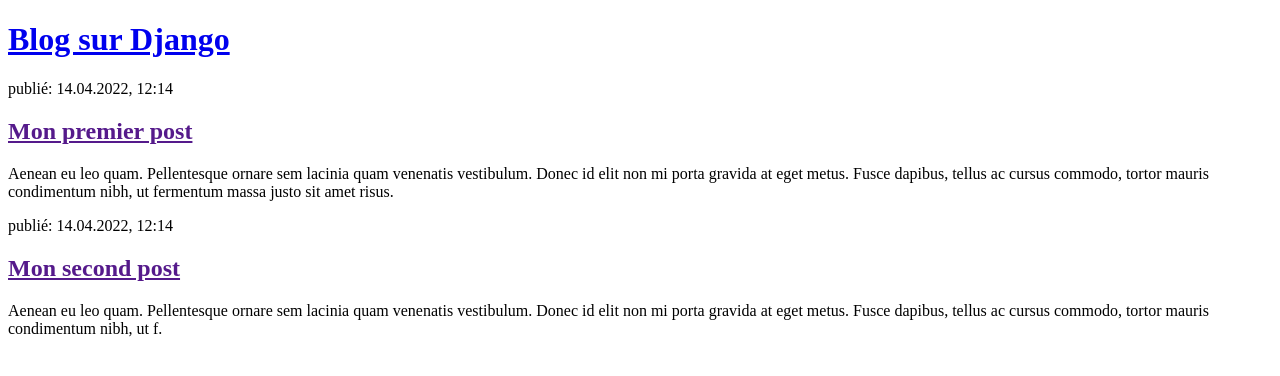
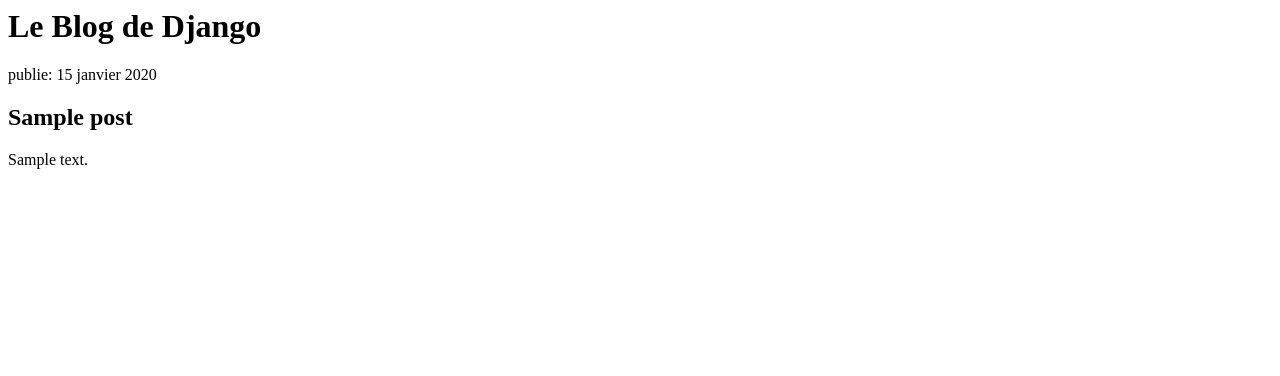
Before and after one commit to harounatraore894-art/Mon-Premier-Blog, a Django app: page / in a window 1280 px wide. Shown: the top 376 px of the page. Run offline with Django 5.2, Linux system fonts and the light colour scheme; tables that the repository leaves empty hold one stand-in row (values such as "Sample post").

Commit message:
Third commit

```diff
--- a/Blog/models.py
+++ b/Blog/models.py
@@ -17,7 +17,7 @@
         self.save()
 
 
-    def _str_(self) :
+    def __str__(self) :
         return self.titre
 
 
--- a/Blog/templates/blog/post_list1.html
+++ b/Blog/templates/blog/post_list1.html
@@ -1,26 +1,10 @@
-<!DOCTYPE html>
-<html lang="fr">
-<head>
-    <meta charset="UTF-8">
-    <title>Blog sur Django</title>
-</head>
-<body>
-    <header>
-        <h1><a href="/">Blog sur Django</a></h1>
-    </header>
-
-    <main>
-        <article>
-            <time datetime="2022-04-14T12:14">publié: 14.04.2022, 12:14</time>
-            <h2><a href="">Mon premier post</a></h2>
-            <p>Aenean eu leo quam. Pellentesque ornare sem lacinia quam venenatis vestibulum. Donec id elit non mi porta gravida at eget metus. Fusce dapibus, tellus ac cursus commodo, tortor mauris condimentum nibh, ut fermentum massa justo sit amet risus.</p>
-        </article>
-
-        <article>
-            <time datetime="2022-04-14T12:14">publié: 14.04.2022, 12:14</time>
-            <h2><a href="">Mon second post</a></h2>
-            <p>Aenean eu leo quam. Pellentesque ornare sem lacinia quam venenatis vestibulum. Donec id elit non mi porta gravida at eget metus. Fusce dapibus, tellus ac cursus commodo, tortor mauris condimentum nibh, ut f.</p>
-        </article>
-    </main>
-</body>
-</html>
+<header>
+    <h1><a-ref="/">Le Blog de Django </a-ref></h1>
+</header>
+{% for post in posts%}
+<article>
+<time>publie: {{post.published_date}}</time>
+<h2><a ref="">{{post.titre}}</a></h2>
+<p>{{post.text }}</p>
+</article>
+{% endfor%}
--- a/Blog/views.py
+++ b/Blog/views.py
@@ -1,5 +1,9 @@
 from django.shortcuts import render
+from .models import Post
+from django.utils import timezone
+
 
 def post_list1(request):
-    return render(request, 'blog/post_list1.html', {})
+    posts = Post.objects.filter(published_date__lte = timezone.now()).order_by('published_date')
+    return render(request, 'blog/post_list1.html', {'posts':posts})
 # Create your views here.
```
Also changed, not shown: Blog/migrations/0002_rename_create_date_post_created_date.py (added).
